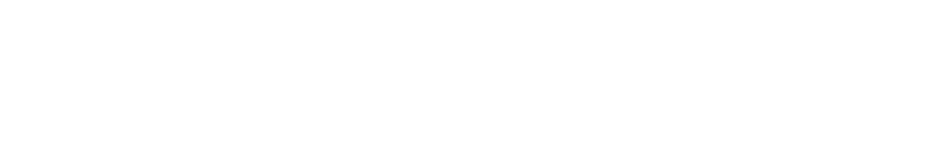
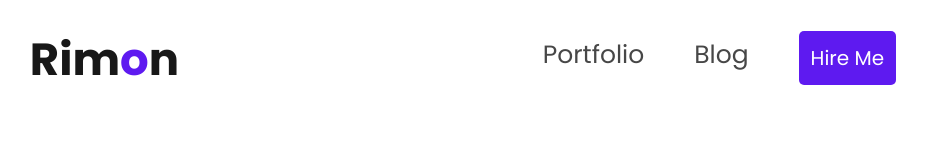
Before and after one commit to HjRimon/p-developer-portfolio, a plain HTML site: page index.html in a window 1280 px wide. Shown: the whole page, without its empty margins (152-1079 px from the left). Drawn offline with Linux system fonts and the light colour scheme.

Commit message:
nav work done

```diff
--- a/index.html
+++ b/index.html
@@ -1,19 +1,29 @@
 <!DOCTYPE html>
 <html lang="en">
-<head>
-    <meta charset="UTF-8">
-    <meta name="viewport" content="width=device-width, initial-scale=1.0">
+  <head>
+    <meta charset="UTF-8" />
+    <meta name="viewport" content="width=device-width, initial-scale=1.0" />
+    <link rel="preconnect" href="https://fonts.googleapis.com" />
+    <link rel="preconnect" href="https://fonts.gstatic.com" crossorigin />
+    <link
+      href="https://fonts.googleapis.com/css2?family=Poppins:wght@400;700&display=swap"
+      rel="stylesheet"
+    />
+    <link rel="stylesheet" href="style.css" />
     <title>Web Developer Portfolio</title>
-</head>
-<body>
+  </head>
+  <body>
     <header>
-
+      <nav>
+        <h3 class="nav-title">Rim<span class="main-text">o</span>n</h3>
+        <ul>
+          <li><a href="">Portfolio</a></li>
+          <li><a href="">Blog</a></li>
+          <li><button class="btn-primary">Hire Me</button></li>
+        </ul>
+      </nav>
     </header>
-    <main>
-
-    </main>
-    <footer>
-
-    </footer>
-</body>
+    <main></main>
+    <footer></footer>
+  </body>
 </html>
--- a/style.css
+++ b/style.css
@@ -0,0 +1,44 @@
+*{
+    margin: 0;
+    padding: 0;
+    box-sizing: border-box;
+    font-family: 'Poppins', sans-serif;
+}
+/* nav style start */
+nav{
+    height: 120px;
+    display: flex;
+    justify-content: space-around;
+    align-items: center;
+}
+nav > ul{
+    display: flex;
+}
+nav li{
+    list-style: none;
+    margin-right: 50px;
+    font-size: 25px;
+}
+nav a{
+    text-decoration: none;
+    color: #474747;
+}
+.nav-title{
+    color: #181818;
+    font-size: 45px;
+    font-weight: 700;
+    line-height: normal;
+}
+.main-text{
+    color: #5e1af0;
+}
+.btn-primary{
+    font-size: 20px;
+    padding: 12px;
+    margin-top: -5px;
+    background-color: #5e1af0;
+    color: white;
+    border-radius: 5px;
+    border: none;
+    cursor: pointer;
+}
```
